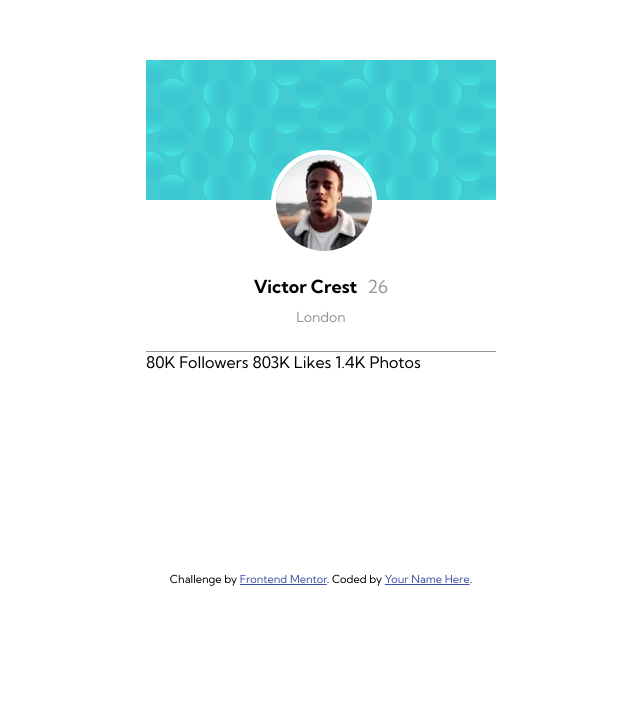
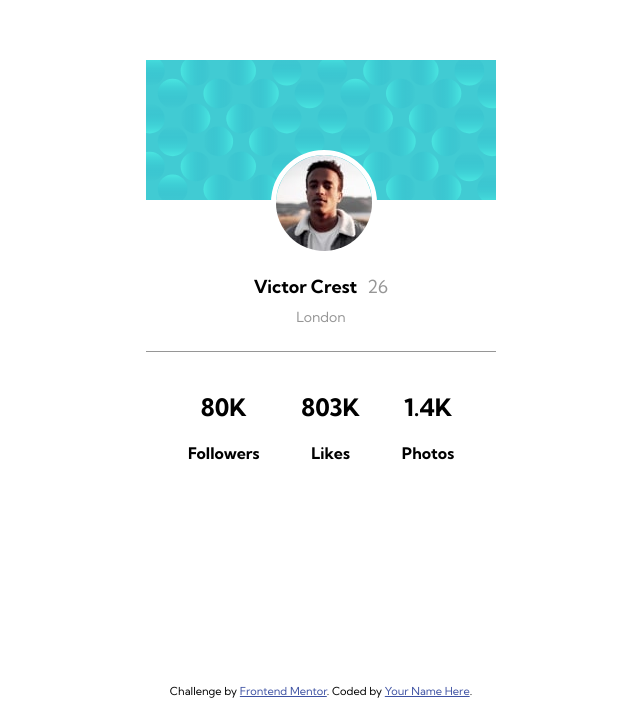
Before and after one commit to forral/profile-card-component-main, a plain HTML site: page index.html in a window 1280 px wide. Shown: the part 140-846 px from the top of the page, without its empty margins (319-959 px from the left). Before the commit the page ends 800 px from the top, so only its background shows below. Drawn offline with Linux system fonts and the light colour scheme.

```diff
--- a/index.html
+++ b/index.html
@@ -21,7 +21,20 @@
                     <h2>Victor Crest<span>26</span></h2>
                     <h3>London</h3>
                 </div>
-                <div class="social-media-info">80K Followers 803K Likes 1.4K Photos</div>
+                <div class="social-media-info">
+                    <div class="section">
+                        <h2>80K</h2>
+                        <h4>Followers</h4>
+                    </div>
+                    <div class="section">
+                        <h2>803K</h2>
+                        <h4>Likes</h4>
+                    </div>
+                    <div class="section">
+                        <h2>1.4K</h2>
+                        <h4>Photos</h4>
+                    </div>
+                </div>
             </div>
         </div>
 
--- a/styles.css
+++ b/styles.css
@@ -34,15 +34,15 @@ body {
     text-align: center;
 }
 
+.contact-information h2 {
+    font-size: 18px;
+    margin-bottom: 0;
+}
+
 .contact-information span {
     margin-left: 10px;
     color: hsl(0, 0%, 59%);
     font-weight: 400;
-}
-
-.contact-information h2 {
-    font-size: 18px;
-    margin-bottom: 0;
 }
 
 .contact-information h3 {
@@ -52,3 +52,13 @@ body {
     font-weight: 400;
     font-size: 14px;
 }
+
+.social-media-info {
+    padding-top: 20px;
+    display: flex;
+    justify-content: space-evenly;
+}
+
+.section {
+    text-align: center;
+}
```
